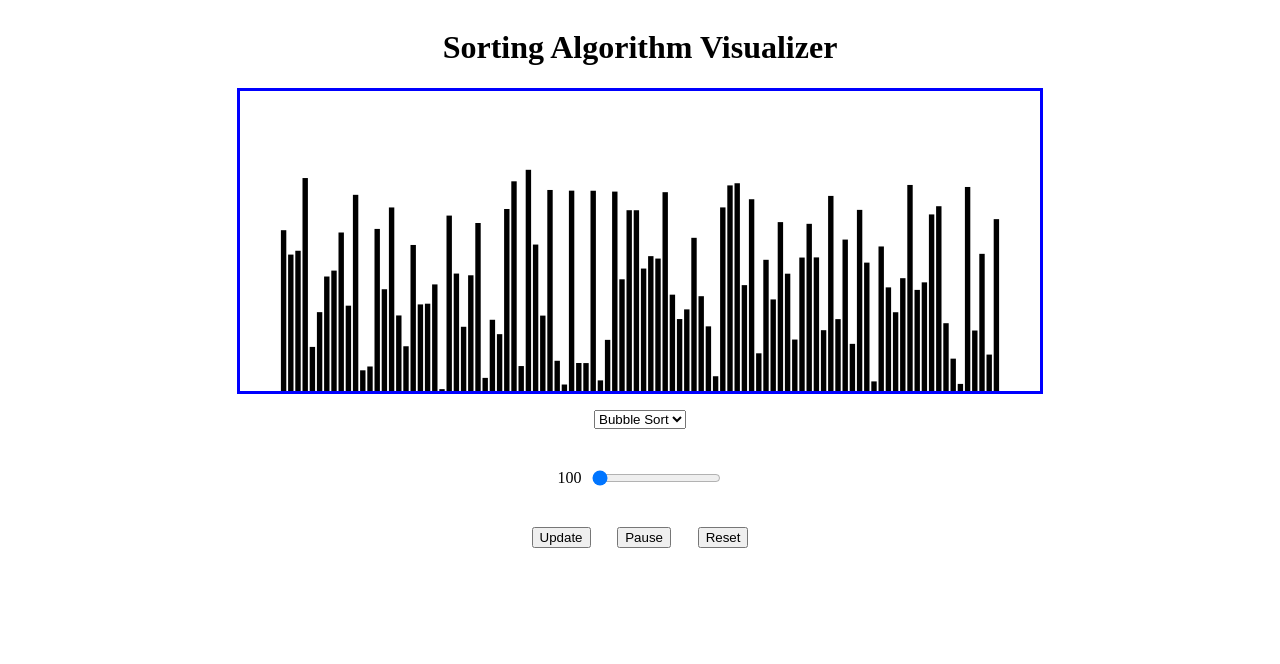
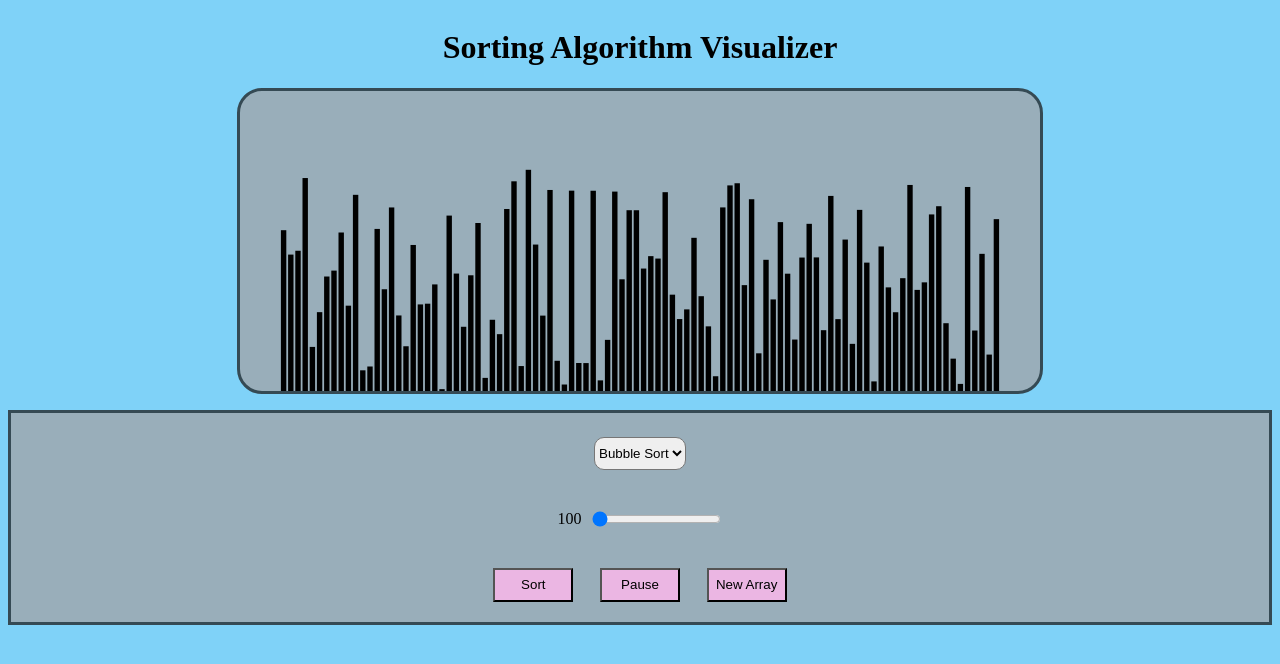
Before and after one commit to DoragonSoruja/Sorting-Algorithm-Visualizer, a React (Create React App) app: page / in a window 1280 px wide. Shown: the top 664 px of the page. Built offline with nearby package versions, Linux system fonts and the light colour scheme.

Commit message:
Added simple css

```diff
--- a/src/App.css
+++ b/src/App.css
@@ -1,15 +1,36 @@
+html {
+  background-color: #7FD2F8;
+}
+
 header {
   display: flex;
   justify-content: center;
   margin: auto;
 }
 
+select {
+  width: auto;
+  height: 2.5em;
+  border-radius: 10px;
+}
+
+#controls {
+  border-style: solid;
+  border-color: #354A54;
+  background-color: #99AEBA;
+}
+
 #buttons button {
+  height: 2.5em;
+  width: 6em;
   margin-left: 1em;
   margin-right: 1em;
+  margin-bottom: 1.5em;
+  background-color: #EBB6E3;
 }
 
 #method-list {
+  padding-top: 1.5em;
   padding-bottom: 1.5em;
 }
 
@@ -28,8 +49,10 @@ section article {
 
 section canvas {
   border-style: solid;
-  border-color: blue;
+  border-color: #354A54;
+  background-color: #99AEBA;
   margin-bottom: 1em;
+  border-radius: 25px;
 }
 
 ul {
--- a/src/App.js
+++ b/src/App.js
@@ -54,7 +54,7 @@ function App() {
   }, [array])
 
   return (
-    <div>
+    <div id="background">
       <Header />
       <section>
         <article id="canvas">
@@ -72,9 +72,9 @@ function App() {
             <input type="range" min={100} max={300} value={arrSize} onChange={e => setArrSize(e.target.value)} />
           </article>
           <article id="buttons">
-            <button onClick={() => {update(algorithm)}}>Update</button>
+            <button onClick={() => {update(algorithm);}}>Sort</button>
             <button onClick={() => {}}>Pause</button>
-            <button onClick={() => {setArray(NewArray(arrSize))}}>Reset</button>
+            <button onClick={() => {setArray(NewArray(arrSize))}}>New Array</button>
           </article>
         </section>
       </section>
```
